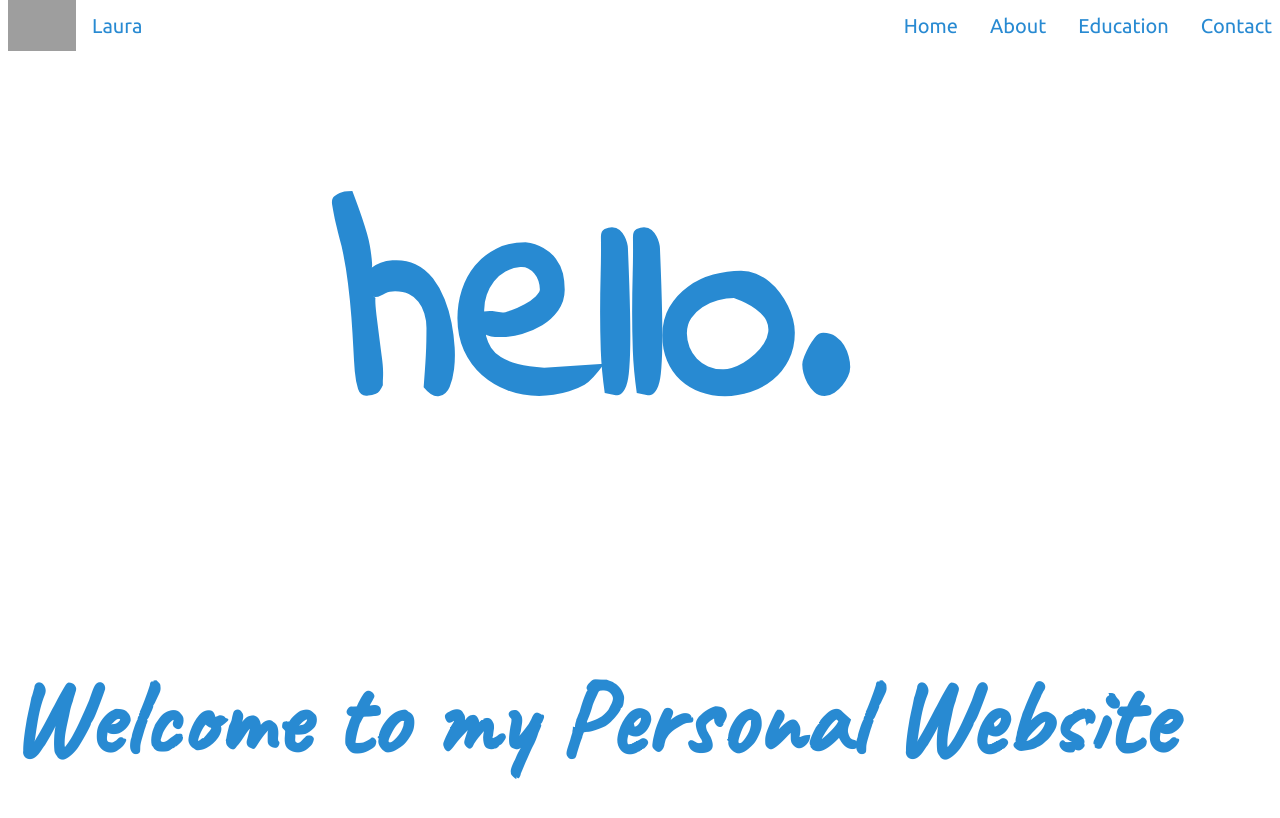
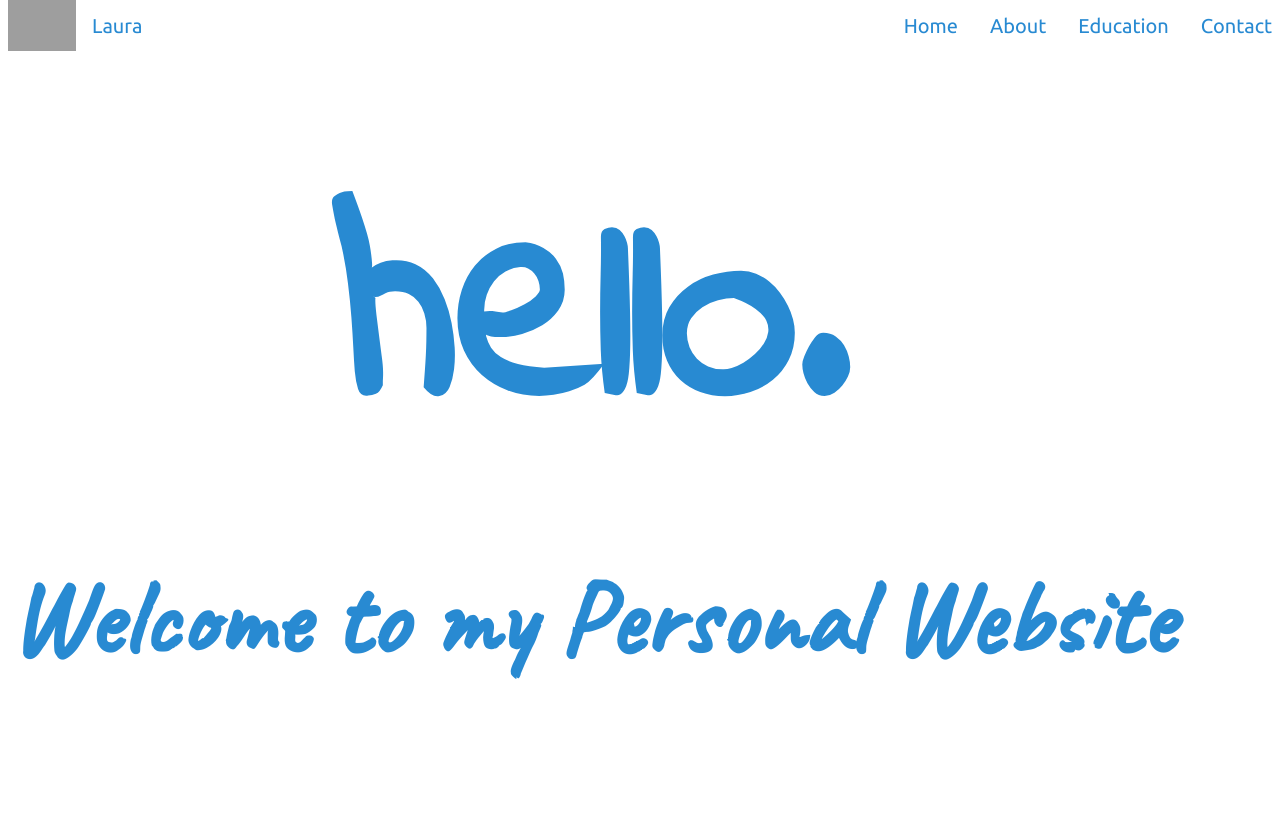
Before and after one commit to latierrezrenjifo/updated, a plain HTML site: page index.html in a window 1280 px wide. Drawn offline with Linux system fonts and the light colour scheme; grey boxes are pictures that could not be loaded.

Commit message:
Update style.css

```diff
--- a/style.css
+++ b/style.css
@@ -62,6 +62,10 @@
  font-size: 106px;
  font-family: 'Caveat', sans-serif;
  color: #288ad2;
+}
+
+.slogan {
+   margin-top: -100px;
 }
 
 .content p {
```
